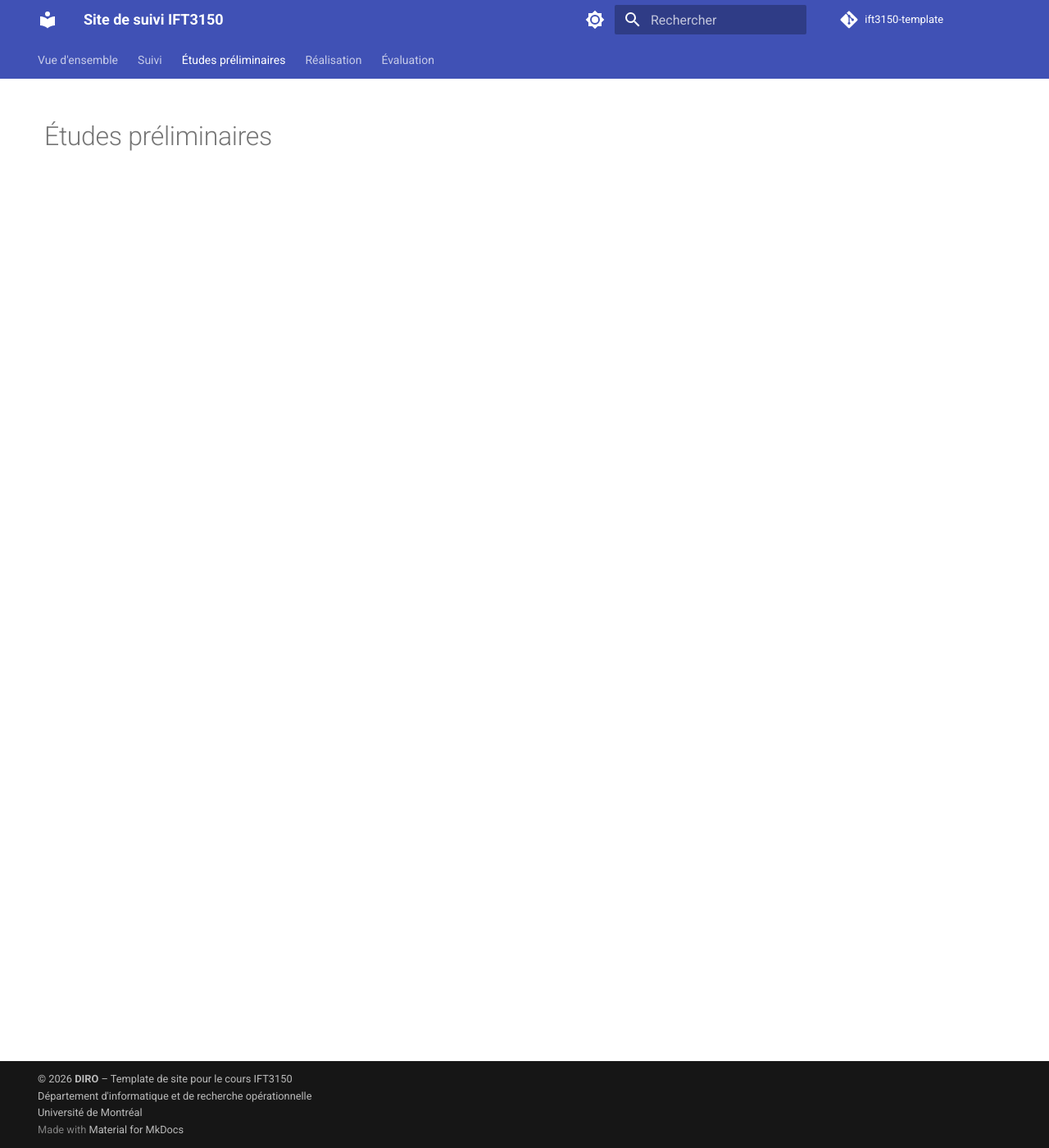
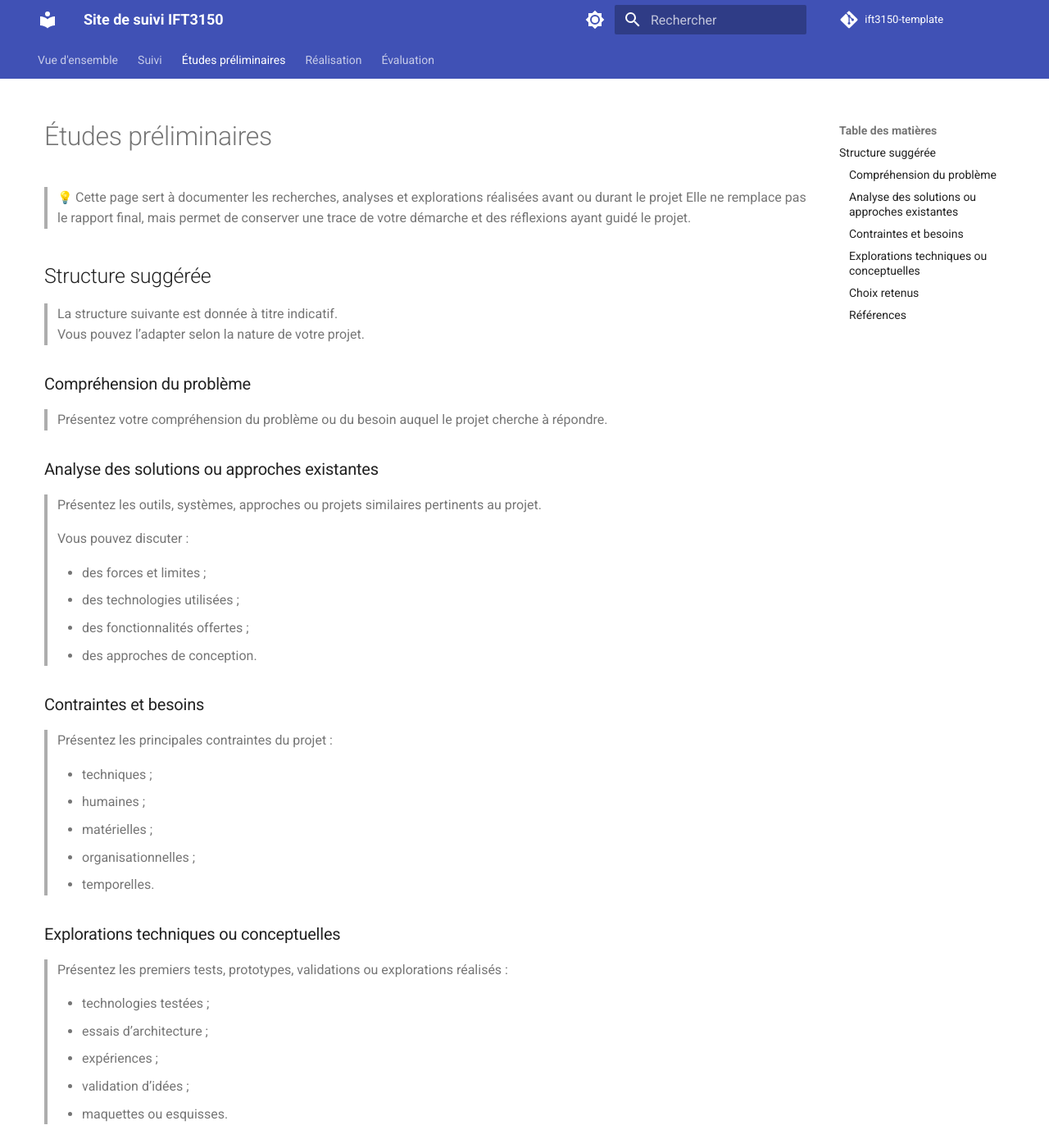
Before and after one commit to udem-diro/template-projet, an MkDocs documentation site: the page built from docs/analyse.md, in a window 1280 px wide and 1400 px high. Shown: the whole window at 82% size. Built offline with MkDocs 1.6.1 and Material for MkDocs 9.7.7, drawn with Linux system fonts in a browser that asks for light colours; emoji names are drawn with the system emoji font; comment, search, counter and statistics services are not loaded; some of the changed text lies outside the part shown.

Commit message:
ajout d'instruction-aide pour les pages analyse, realisation et evaluation

```diff
--- a/docs/analyse.md
+++ b/docs/analyse.md
@@ -11,3 +11,61 @@ title: Études préliminaires
 </style>
 
 # Études préliminaires
+
+> :bulb: Cette page sert à documenter les recherches, analyses et explorations réalisées avant ou durant le projet
+> Elle ne remplace pas le rapport final, mais permet de conserver une trace de votre démarche et des réflexions ayant guidé le projet.
+
+## Structure suggérée
+
+> La structure suivante est donnée à titre indicatif.
+> Vous pouvez l’adapter selon la nature de votre projet.
+
+### Compréhension du problème
+
+> Présentez votre compréhension du problème ou du besoin auquel le projet cherche à répondre.
+
+### Analyse des solutions ou approches existantes
+
+> Présentez les outils, systèmes, approches ou projets similaires pertinents au projet.
+>
+> Vous pouvez discuter :
+>
+> - des forces et limites ;
+> - des technologies utilisées ;
+> - des fonctionnalités offertes ;
+> - des approches de conception.
+
+### Contraintes et besoins
+
+> Présentez les principales contraintes du projet :
+>
+> - techniques ;
+> - humaines ;
+> - matérielles ;
+> - organisationnelles ;
+> - temporelles.
+
+### Explorations techniques ou conceptuelles
+
+> Présentez les premiers tests, prototypes, validations ou explorations réalisés :
+>
+> - technologies testées ;
+> - essais d’architecture ;
+> - expériences ;
+> - validation d’idées ;
+> - maquettes ou esquisses.
+
+### Choix retenus
+
+> Expliquez les choix effectués pour la suite du projet et les raisons derrière ces décisions.
+
+### Références
+
+> Ajoutez les principales références utilisées :
+>
+> - documentation ;
+> - articles ;
+> - tutoriels ;
+> - projets similaires ;
+> - bibliothèques ;
+> - normes ou ressources techniques.
--- a/docs/evaluation.md
+++ b/docs/evaluation.md
@@ -11,4 +11,52 @@ title: Évaluation & Discussion
 </style>
 
 
-# Évaluation & Discussion
+# Évaluation
+
+> :bulb: Cette page sert à présenter comment le projet a été testé, évalué ou validé.
+> Elle ne remplace pas le rapport final, mais permet de documenter progressivement les résultats obtenus et leur interprétation.
+
+## Structure suggérée
+
+> La structure suivante est donnée à titre indicatif.
+> Vous pouvez l’adapter selon la nature du projet.
+
+### Méthodes de validation
+
+> Présentez les approches utilisées pour valider le projet :
+>
+> - scénarios d’utilisation ;
+> - tests fonctionnels ;
+> - tests utilisateurs ;
+> - mesures de performance ;
+> - validation expérimentale ;
+> - comparaison avec des solutions existantes.
+
+### Résultats obtenus
+
+> Présentez les principaux résultats :
+>
+> - fonctionnalités validées ;
+> - performances observées ;
+> - résultats de tests ;
+> - retours utilisateurs ;
+> - observations importantes.
+
+### Analyse critique
+
+> Discutez des résultats obtenus :
+>
+> - les objectifs ont-ils été atteints ?
+> - quels éléments fonctionnent bien ?
+> - quelles limites ont été observées ?
+> - quels aspects pourraient être améliorés ?
+
+### Limites du projet
+
+> Présentez les principales limites du projet :
+>
+> - contraintes techniques ;
+> - portée limitée ;
+> - temps disponible ;
+> - limites des données ou des tests ;
+> - dépendances externes.
--- a/mkdocs.yml
+++ b/mkdocs.yml
@@ -73,5 +73,5 @@ nav:
   - Vue d'ensemble: index.md
   - Suivi: suivi.md
   - Études préliminaires: analyse.md
-  - Réalisation: conception.md
+  - Réalisation: realisation.md
   - Évaluation: evaluation.md
```
Also changed, not shown: README.md (+3 -2 lines), docs/conception.md (deleted, +0 -13 lines), docs/realisation.md (added, +64 -0 lines), docs/resume.md (deleted, +0 -46 lines).
